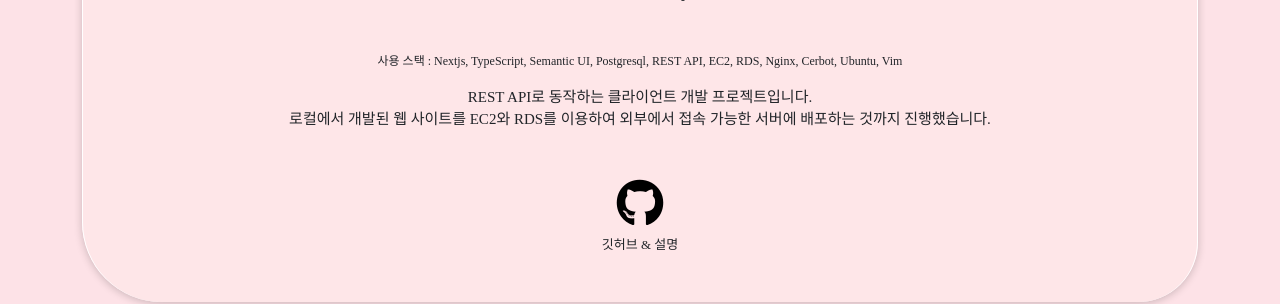
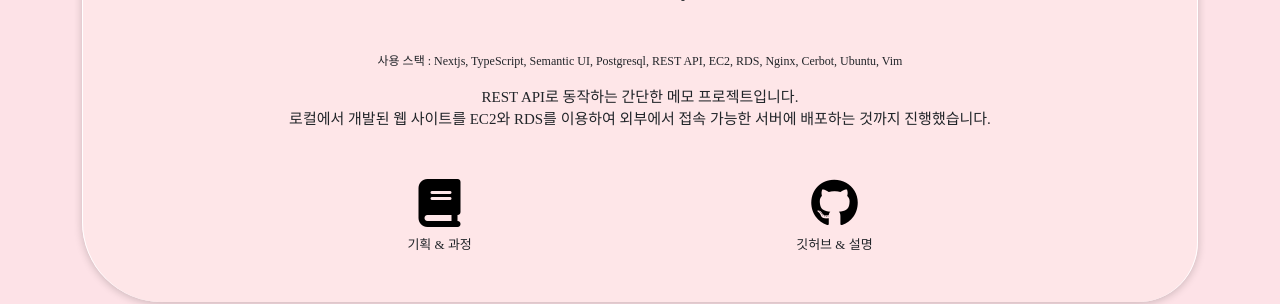
Before and after one commit to sitecreater/code_Portfolio, a React (Create React App) app: page / in a window 1280 px wide. Shown: the part 1871-2175 px from the top of the page. Built offline with nearby package versions, Linux system fonts and the light colour scheme; a web font is replaced by a local one.

Commit message:
2023 Update Done

```diff
--- a/src/assets/WorkData.js
+++ b/src/assets/WorkData.js
@@ -1,12 +1,12 @@
 let data = [
   {
     id: 0,
-    image: "https://raw.githubusercontent.com/sitecreater/storage_Portfolio.github.io/main/" + "logo_Drawa.png",
+    image: "https://raw.githubusercontent.com/sitecreater/storage_Portfolio.github.io/main/" + "logo_memohae.png",
     title: "Memohae Project",
     useLang: "사용 스택 : Nextjs, TypeScript, Semantic UI, Postgresql, REST API, EC2, RDS, Nginx, Cerbot, Ubuntu, Vim",
-    introduction: "REST API로 동작하는 클라이언트 개발 프로젝트입니다.",
+    introduction: "REST API로 동작하는 간단한 메모 프로젝트입니다.",
     introduction2: "로컬에서 개발된 웹 사이트를 EC2와 RDS를 이용하여 외부에서 접속 가능한 서버에 배포하는 것까지 진행했습니다.",
-    // processLink: "https://github.com/sitecreater/storage_Drawa.github.io/blob/main/Drawa_Process.docx?raw=true",
+    processLink: "https://github.com/sitecreater/storage_Portfolio.github.io/blob/main/memohae_Process.docx?raw=true",
     gitLink: "https://github.com/sitecreater/code_memohae",
   },
   {
```
